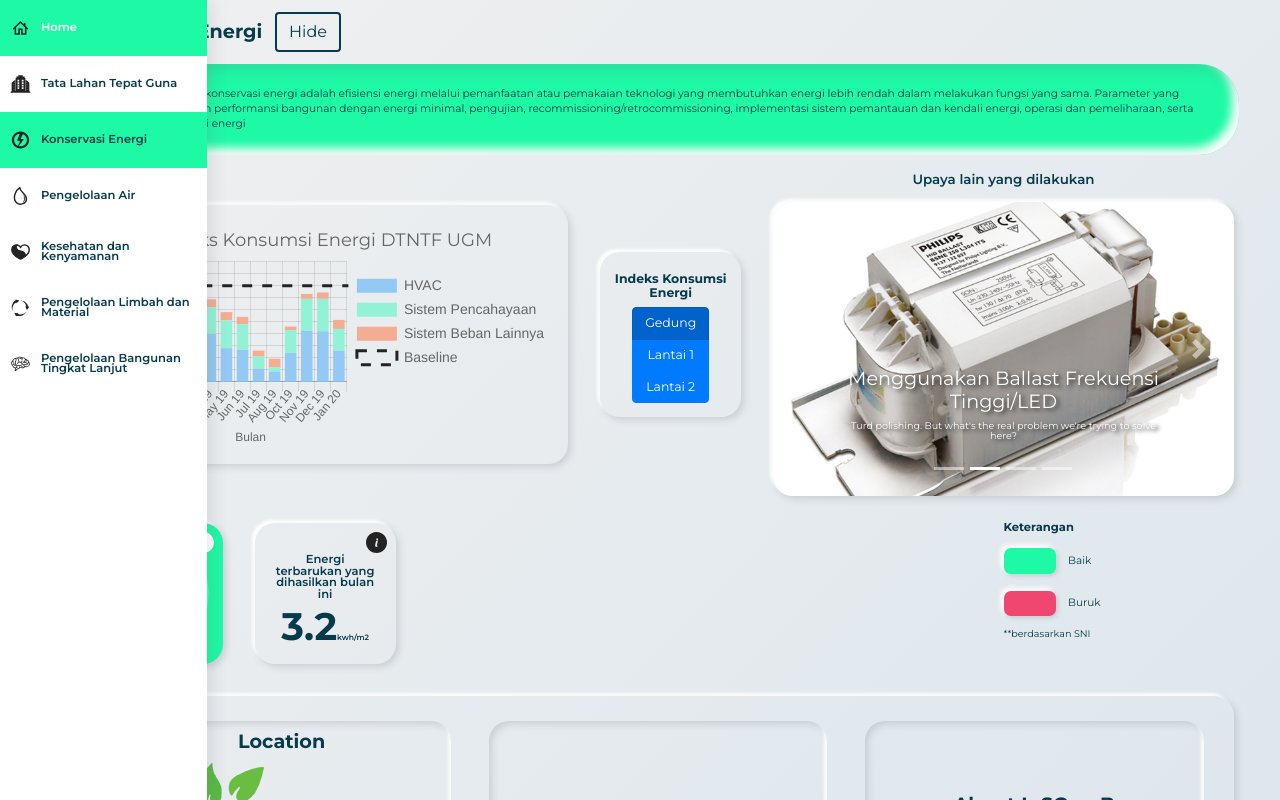
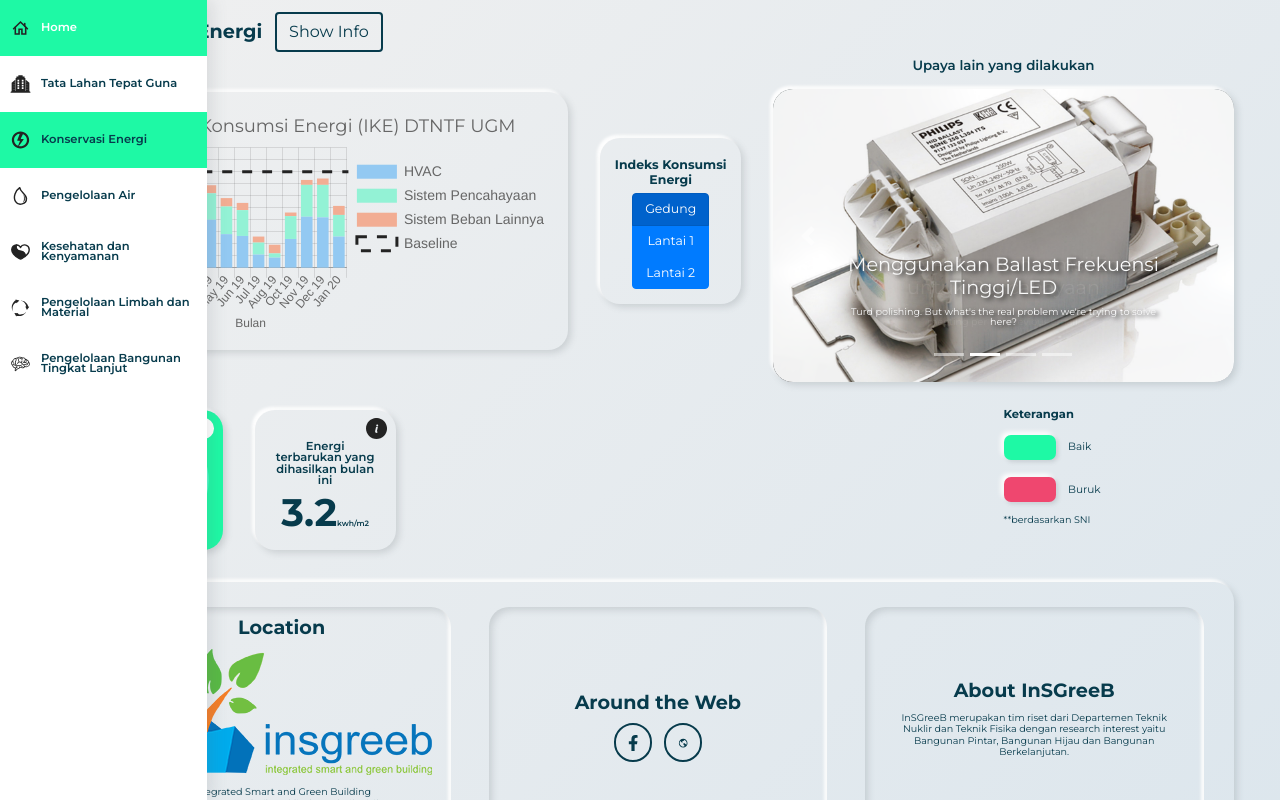
Before and after one commit to insgreeb-pro/Faustine, a Next.js app: page /KonservasiEnergi in a window 1280 px wide. Shown: the top 800 px of the page. Built offline with nearby package versions, Linux system fonts and the light colour scheme.

Commit message:
update judul grafik

```diff
--- a/components/GridContent.jsx
+++ b/components/GridContent.jsx
@@ -3,7 +3,7 @@ import Accordion from "react-bootstrap/Accordion"
 import { useAccordionToggle } from "react-bootstrap/AccordionToggle"
 import Card from "react-bootstrap/Card"
 import Button from "react-bootstrap/Button"
-import { FaArrowCircleUp } from "react-icons/fa"
+import { AiFillCloseCircle } from "react-icons/ai"
 
 const isi = {
   style: {
@@ -19,11 +19,11 @@ const isi = {
   },
 }
 
-function CustomToggle({ eventKey }) {
+function Show({ eventKey }) {
   const [Content, setContent] = useState(true)
 
   const tog = useAccordionToggle(eventKey, () => setContent(!Content))
-  const render = Content ? "Hide" : "Show"
+  const render = Content ? "Show Info" : "Hide Info"
 
   return (
     <Button
@@ -38,13 +38,13 @@ function CustomToggle({ eventKey }) {
 
 function Title({ title, caption }) {
   return (
-    <Accordion defaultActiveKey="0">
+    <Accordion>
       <>
         <div className="title">
           {title}
-          <CustomToggle eventKey="0" />
+          <Show eventKey="0" />
         </div>
-        <Accordion.Collapse eventKey="0">
+        <Accordion.Collapse eventKey="0" style={{ position: "relative" }}>
           <p {...isi}>{caption}</p>
         </Accordion.Collapse>
       </>
--- a/components/grafik/GrafikEnergi.jsx
+++ b/components/grafik/GrafikEnergi.jsx
@@ -173,7 +173,8 @@ const data = [
   },
 ]
 
-const options = {
+const options = [
+  {
     legend: {
       position: "right",
       labels: {
@@ -185,7 +186,7 @@ const options = {
       fontFamily: "'Montserrat', sans-serif",
       fontStyle: "normal",
       fontSize: 18,
-    text: "Indeks Konsumsi Energi DTNTF UGM",
+      text: "Indeks Konsumsi Energi (IKE) DTNTF UGM",
     },
     scales: {
       xAxes: [
@@ -213,7 +214,90 @@ const options = {
         },
       ],
     },
-}
+  },
+  {
+    legend: {
+      position: "right",
+      labels: {
+        fontSize: 14,
+      },
+    },
+    title: {
+      display: true,
+      fontFamily: "'Montserrat', sans-serif",
+      fontStyle: "normal",
+      fontSize: 18,
+      text: "Indeks Konsumsi Energi (IKE) Lantai 1",
+    },
+    scales: {
+      xAxes: [
+        { stacked: true, scaleLabel: { display: true, labelString: "Bulan" } },
+      ],
+      yAxes: [
+        {
+          id: "data",
+          type: "linear",
+          stacked: true,
+          ticks: {
+            min: 0,
+            max: 100,
+          },
+          scaleLabel: { display: true, labelString: "IKE (kWh/m2)" },
+        },
+        {
+          id: "baseline",
+          display: false,
+          ticks: {
+            min: 0,
+            max: 100,
+          },
+          type: "linear",
+        },
+      ],
+    },
+  },
+  {
+    legend: {
+      position: "right",
+      labels: {
+        fontSize: 14,
+      },
+    },
+    title: {
+      display: true,
+      fontFamily: "'Montserrat', sans-serif",
+      fontStyle: "normal",
+      fontSize: 18,
+      text: "Indeks Konsumsi Energi (IKE) Lantai 2",
+    },
+    scales: {
+      xAxes: [
+        { stacked: true, scaleLabel: { display: true, labelString: "Bulan" } },
+      ],
+      yAxes: [
+        {
+          id: "data",
+          type: "linear",
+          stacked: true,
+          ticks: {
+            min: 0,
+            max: 100,
+          },
+          scaleLabel: { display: true, labelString: "IKE (kWh/m2)" },
+        },
+        {
+          id: "baseline",
+          display: false,
+          ticks: {
+            min: 0,
+            max: 100,
+          },
+          type: "linear",
+        },
+      ],
+    },
+  },
+]
 
 export default () => {
   const [Display, setDisplay] = useState(0)
@@ -224,7 +308,7 @@ export default () => {
         style={{ gridArea: "chart", padding: "3%", height: "auto" }}
         className="neo"
       >
-        <Bar data={data[Display]} options={options} redraw />
+        <Bar data={data[Display]} options={options[Display]} redraw />
       </div>
       <Selector
         parent={setDisplay}
--- a/components/grafik/Selector.jsx
+++ b/components/grafik/Selector.jsx
@@ -1,6 +1,5 @@
 import ToggleButton from "react-bootstrap/ToggleButton"
 import ToggleButtonGroup from "react-bootstrap/ToggleButtonGroup"
-import Container from "../Container"
 
 export default ({ parent, options, active, title }) => {
   const titleProp = {
```
Also changed, not shown: components/grafik/GrafikAir.jsx (+53 -4 lines). Lines whose indentation alone changed are shown as unchanged.
